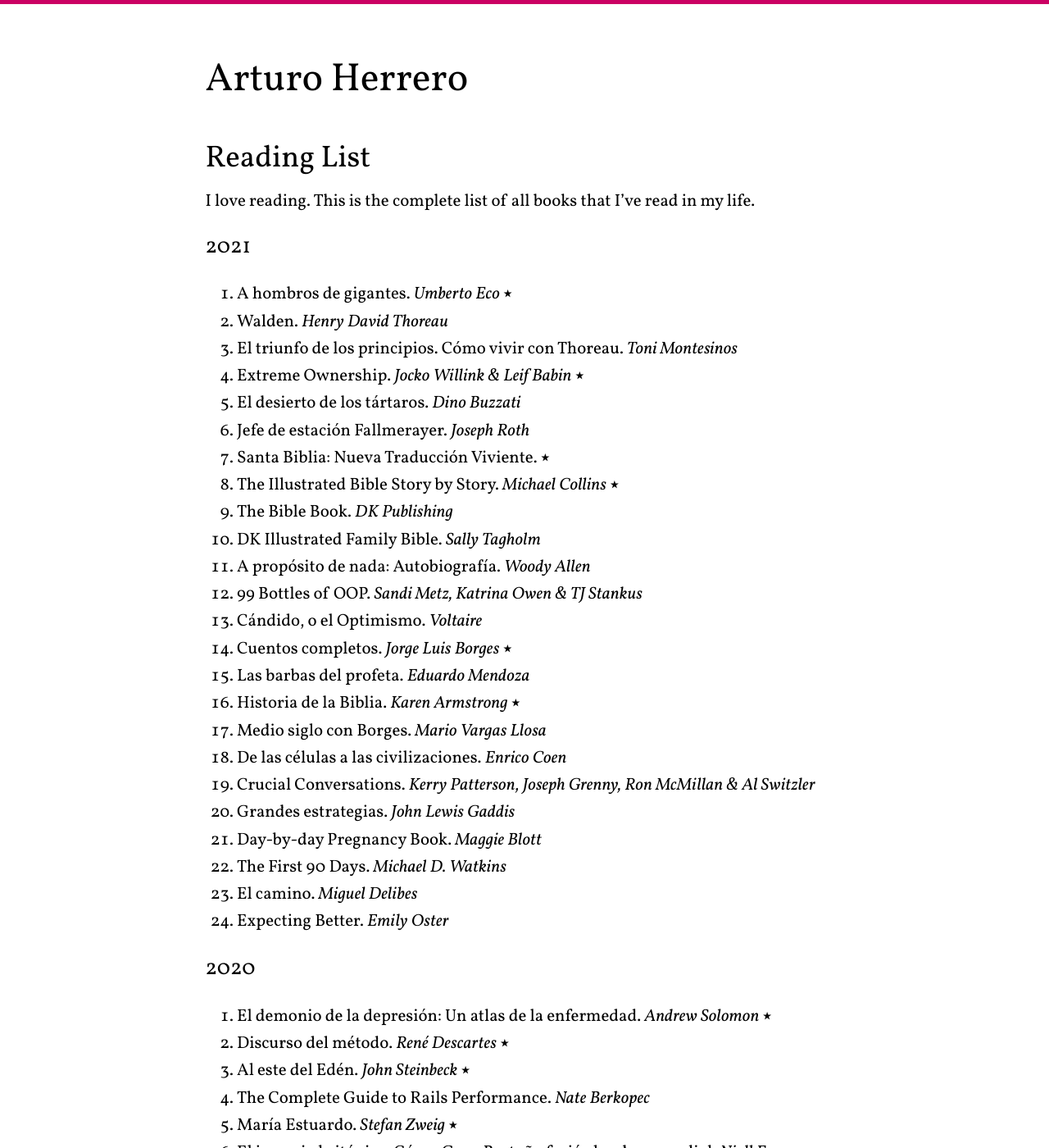
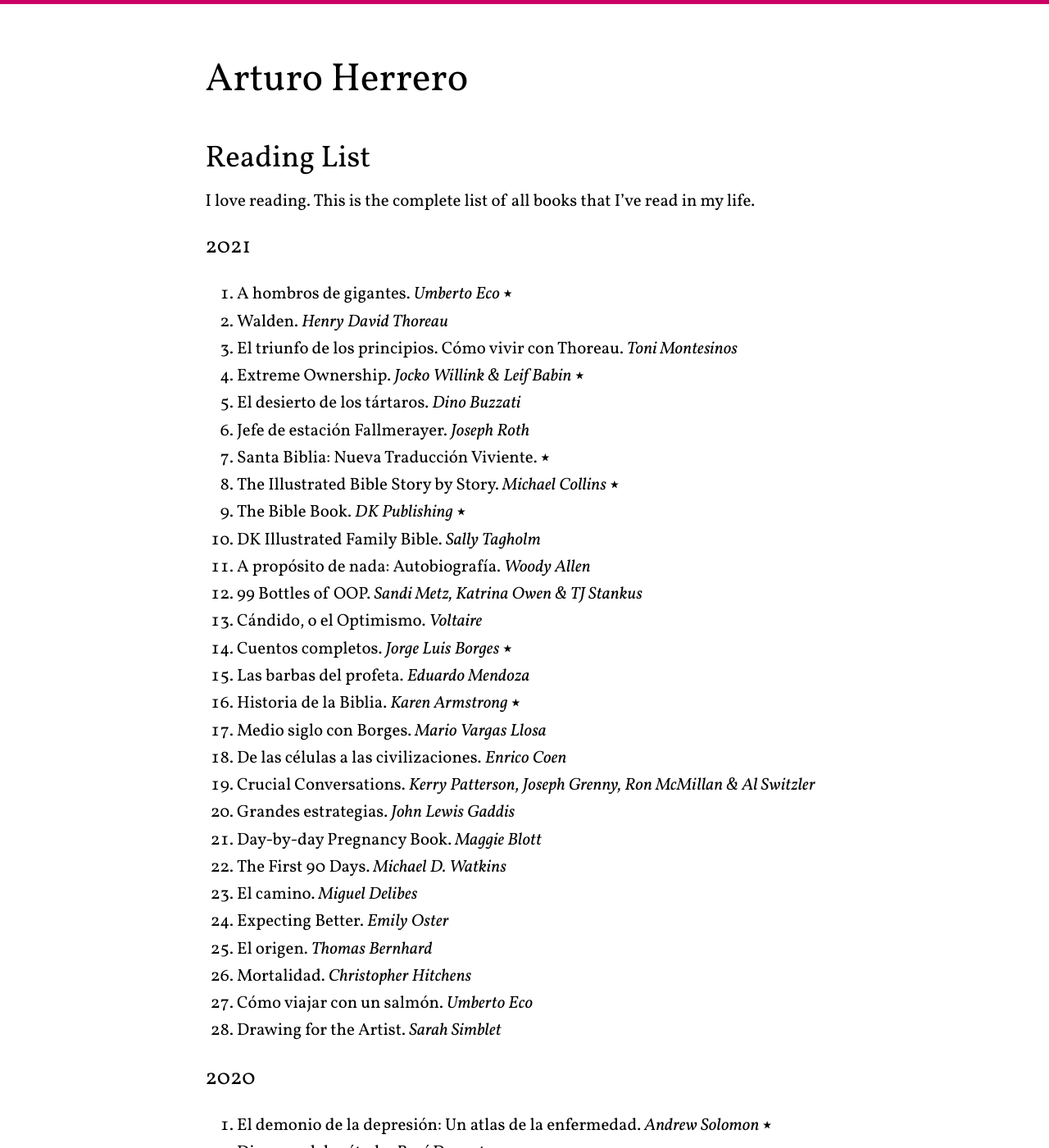
Before and after one commit to arturoherrero/arturoherrero.com, a Jekyll site: the page built from pages/books.md, in a window 1280 px wide and 1400 px high. Shown: the whole window at 82% size. Built offline with Jekyll 4.4.1, drawn with Linux system fonts in a browser that asks for light colours.

Commit message:
Update lists

```diff
--- a/pages/books.md
+++ b/pages/books.md
@@ -18,7 +18,7 @@
 6. Jefe de estación Fallmerayer. *Joseph Roth*
 7. Santa Biblia: Nueva Traducción Viviente. ⭑
 8. The Illustrated Bible Story by Story. *Michael Collins* ⭑
-9. The Bible Book. *DK Publishing*
+9. The Bible Book. *DK Publishing* ⭑
 10. DK Illustrated Family Bible. *Sally Tagholm*
 11. A propósito de nada: Autobiografía. *Woody Allen*
 12. 99 Bottles of OOP. *Sandi Metz, Katrina Owen & TJ Stankus*
@@ -34,6 +34,10 @@
 22. The First 90 Days. *Michael D. Watkins*
 23. El camino. *Miguel Delibes*
 24. Expecting Better. *Emily Oster*
+25. El origen. *Thomas Bernhard*
+26. Mortalidad. *Christopher Hitchens*
+27. Cómo viajar con un salmón. *Umberto Eco*
+28. Drawing for the Artist. *Sarah Simblet*
 
 
 ### 2020
```
Also changed, not shown: pages/devices.md (+5 -0 lines), pages/games.md (+1 -0 lines).
